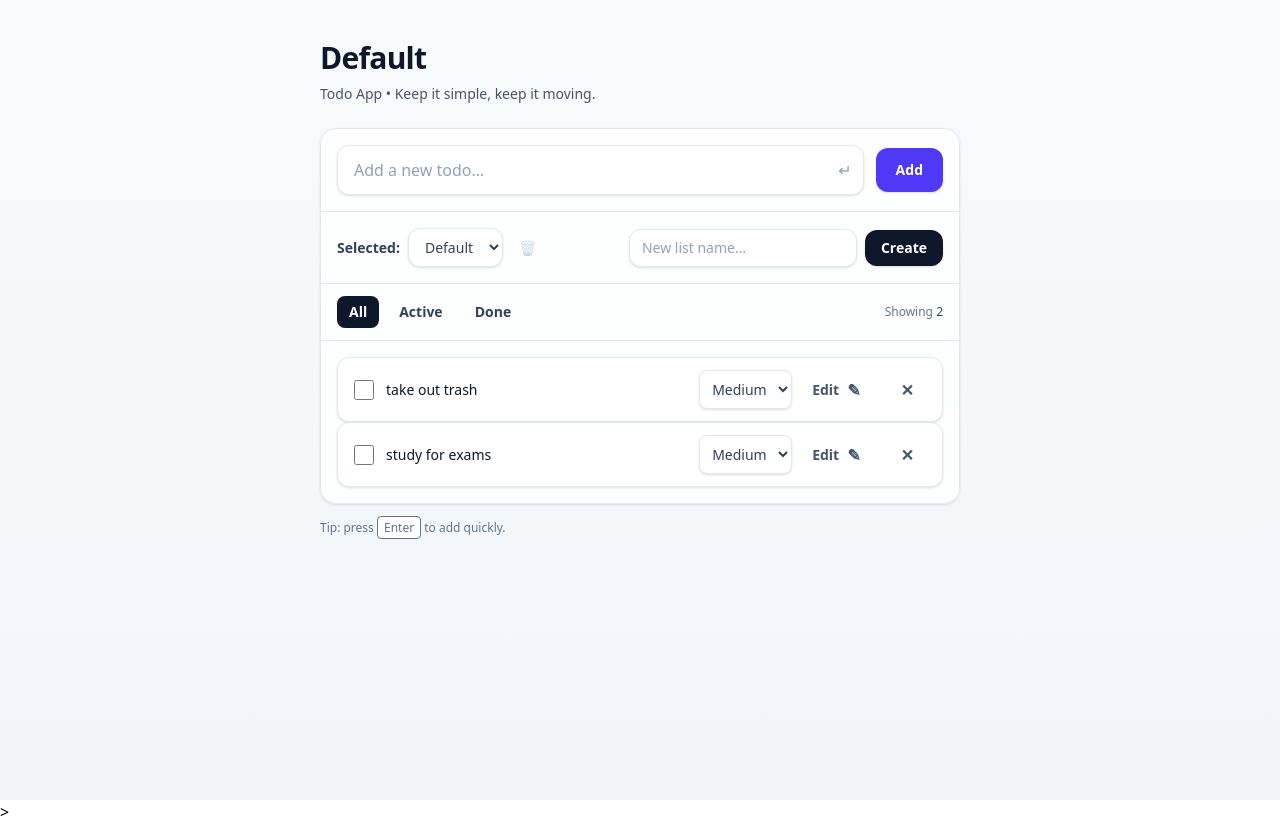
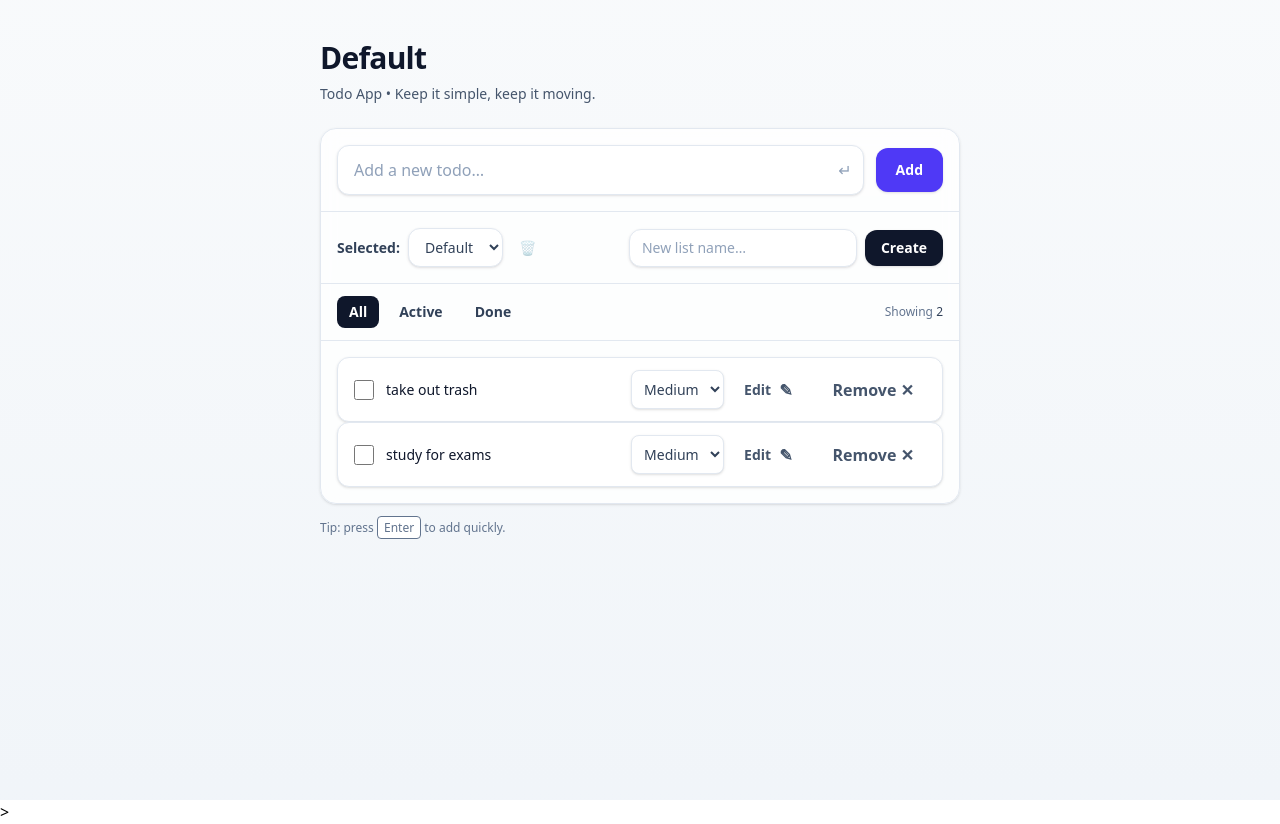
Before and after one commit to sebas524/todo-app, an Angular app: page / in a window 1280 px wide. Built offline with nearby package versions, Linux system fonts and the light colour scheme.

Commit message:
add remove to the x

```diff
--- a/src/app/todos/todo-item/todo-item.component.html
+++ b/src/app/todos/todo-item/todo-item.component.html
@@ -74,7 +74,7 @@
       title="Remove"
     >
       <span class="hidden sm:inline"></span>
-      <span class="text-base leading-none">✕</span>
+      <span class="text-base leading-none">Remove ✕</span>
     </button>
   </div>
 </li>
```
